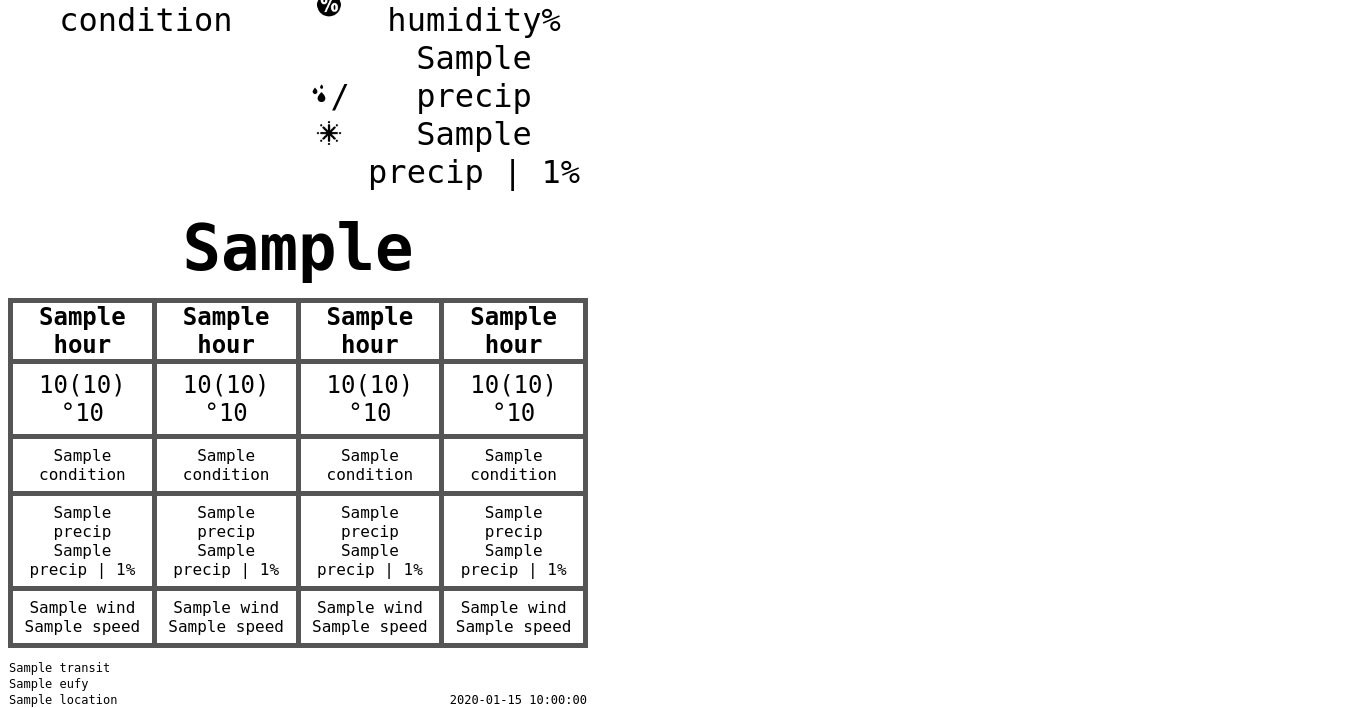
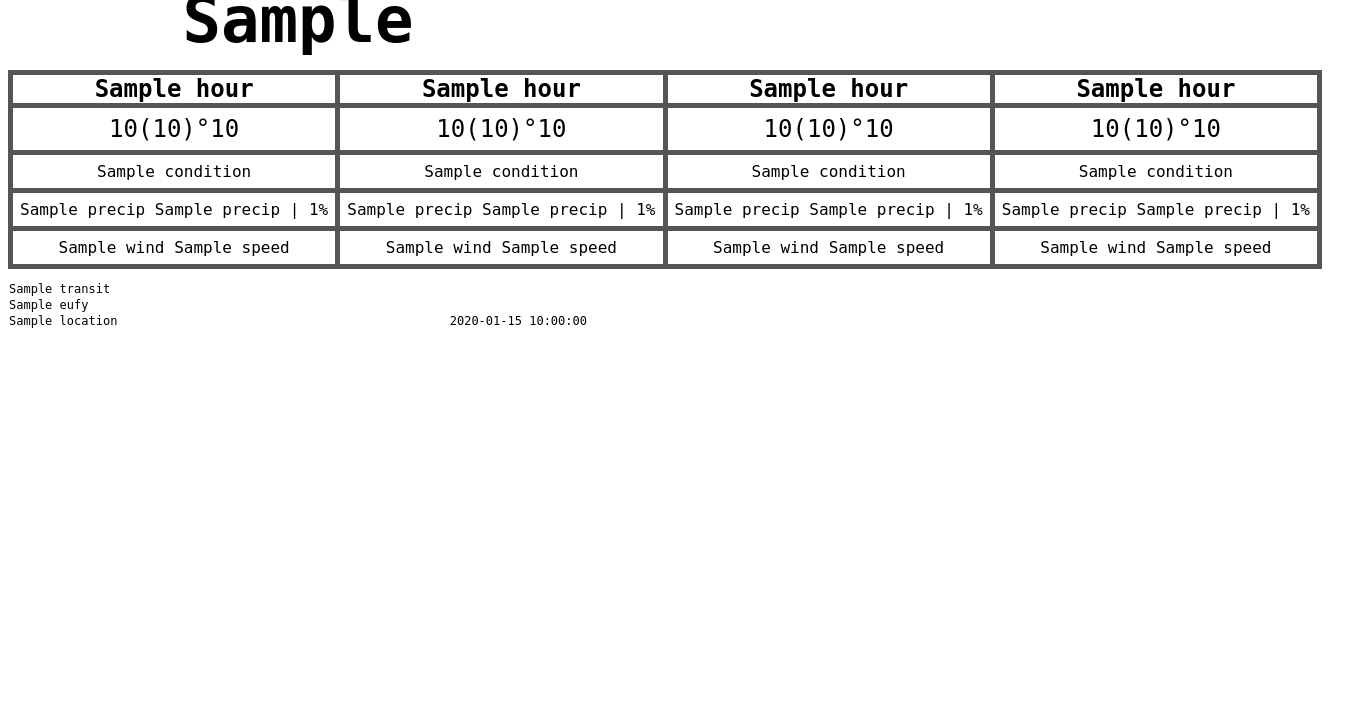
Before and after one commit to aalu1418/rpi-terminal-hub, a Flask app: template templates/index.html in a window 1360 px wide. Shown: the part 409-1117 px from the top of the page. After the commit the page ends 737 px from the top, so only its background shows below. Run offline with Flask 2, Linux system fonts and the light colour scheme; the template is opened without the code that fills it: most values are stand-ins (such as "Sample title", 1, 10 or a date in 2020); lists and menus that the app fills with data are empty; parts of the project's set-up code (start-up, migrations or seed data) failed here and were passed over.

Commit message:
formatting fixes to force single line

```diff
--- a/templates/index.html
+++ b/templates/index.html
@@ -22,7 +22,6 @@
       td {
         font-size: 2rem;
         padding: 7px;
-        max-width: 250px;
         overflow: hidden;
         text-overflow: ellipsis;
       }
@@ -41,7 +40,7 @@
         width: 25%;
         font-size: 1.5rem;
       }
-      .small {
+      .small > td {
         font-size: 1rem !important;
       }
       .large-icon {
@@ -51,6 +50,9 @@
       .small-icon {
         height: 3rem;
         margin: -0.8rem;
+      }
+      .no-wrap {
+        white-space: nowrap;
       }
       #details td {
         font-size: 0.75rem;
@@ -77,7 +79,7 @@
       <tr>
         <td>{{data.weather.current.condition}}</td>
         <td>
-          <table id="currently">
+          <table id="currently" class="no-wrap">
             <tr>
               <td>
                 <img class="small-icon" src="/static/wi-thermometer.png" />
@@ -100,10 +102,7 @@
             </tr>
             <tr>
               <td>
-                <img class="small-icon" src="/static/wi-raindrops.png" />/<img
-                  class="small-icon"
-                  src="/static/wi-snowflake-cold.png"
-                />
+                <img class="small-icon" src="/static/wi-raindrops.png" />
               </td>
               <td>
                 {{data.weather.forecast[2].precip}}
@@ -141,43 +140,35 @@
           {{data.weather.forecast[3].temp}}({{data.weather.forecast[3].temp_feel_round}})&#176;{{data.weather.units.temp}}
         </td>
       </tr>
-      <tr>
-        <td class="small">{{data.weather.forecast[0].condition}}</td>
-        <td class="small">{{data.weather.forecast[1].condition}}</td>
-        <td class="small">{{data.weather.forecast[2].condition}}</td>
-        <td class="small">{{data.weather.forecast[3].condition}}</td>
+      <tr class="small">
+        <td>{{data.weather.forecast[0].condition}}</td>
+        <td>{{data.weather.forecast[1].condition}}</td>
+        <td>{{data.weather.forecast[2].condition}}</td>
+        <td>{{data.weather.forecast[3].condition}}</td>
       </tr>
-      <tr>
-        <td class="small">
+      <tr class="small no-wrap">
+        <td>
           {{data.weather.forecast[0].precip}} {{data.weather.units.precip}} |
           {{data.weather.forecast[0].precip_percent}}%
         </td>
-        <td class="small">
+        <td>
           {{data.weather.forecast[1].precip}} {{data.weather.units.precip}} |
           {{data.weather.forecast[1].precip_percent}}%
         </td>
-        <td class="small">
+        <td>
           {{data.weather.forecast[2].precip}} {{data.weather.units.precip}} |
           {{data.weather.forecast[2].precip_percent}}%
         </td>
-        <td class="small">
+        <td>
           {{data.weather.forecast[3].precip}} {{data.weather.units.precip}} |
           {{data.weather.forecast[3].precip_percent}}%
         </td>
       </tr>
-      <tr>
-        <td class="small">
-          {{data.weather.forecast[0].wind}} {{data.weather.units.speed}}
-        </td>
-        <td class="small">
-          {{data.weather.forecast[1].wind}} {{data.weather.units.speed}}
-        </td>
-        <td class="small">
-          {{data.weather.forecast[2].wind}} {{data.weather.units.speed}}
-        </td>
-        <td class="small">
-          {{data.weather.forecast[3].wind}} {{data.weather.units.speed}}
-        </td>
+      <tr class="small">
+        <td>{{data.weather.forecast[0].wind}} {{data.weather.units.speed}}</td>
+        <td>{{data.weather.forecast[1].wind}} {{data.weather.units.speed}}</td>
+        <td>{{data.weather.forecast[2].wind}} {{data.weather.units.speed}}</td>
+        <td>{{data.weather.forecast[3].wind}} {{data.weather.units.speed}}</td>
       </tr>
     </table>
     <table id="details">
```
Also changed, not shown: static/wi-snowflake-cold.png (deleted).
